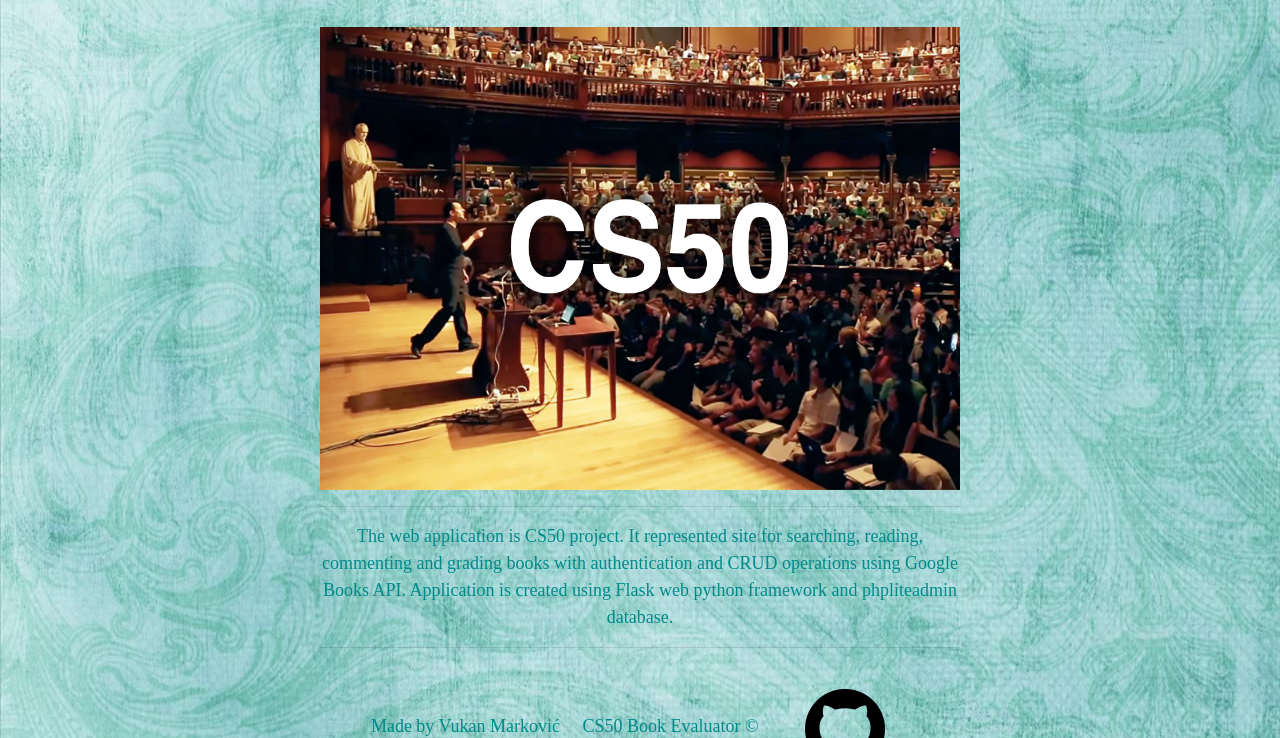
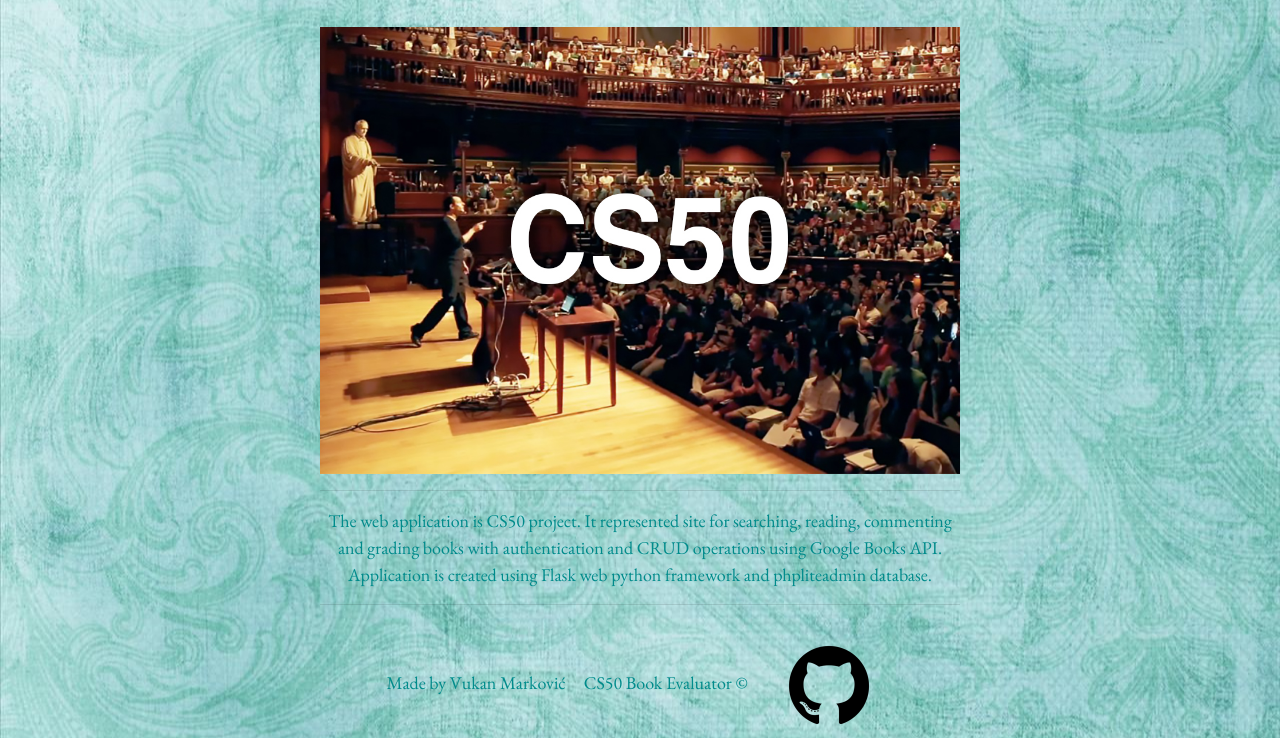
Before and after one commit to vukan-markovic/Book_evaluator, a Flask app: page /about in a window 1280 px wide. Shown: the part 62-800 px from the top of the page. Run offline with Flask 2, Linux system fonts and the light colour scheme; some libraries are stand-ins or nearby versions.

Commit message:
Update layout.html

```diff
--- a/templates/layout.html
+++ b/templates/layout.html
@@ -4,8 +4,8 @@
         <!--setting utf8 charset-->
         <meta charset="utf-8"/>
 
-        <!--add site to google>
-        <meta name="google-site-verification" content="lqdmqSSaYlcE-rMVCmiBg1LJ2l9oInWjUrZTnndC_EU" /-->
+        <!--add site to google-->
+        <meta name="google-site-verification" content="lqdmqSSaYlcE-rMVCmiBg1LJ2l9oInWjUrZTnndC_EU"/>
 
         <!--setting keywords, description and author-->
         <meta name="keywords" content="Book, Google Books API, Grade, Comment, Read, Profile, Diary, Register, Login">
@@ -33,8 +33,8 @@
         <!--http://jquery.com/-->
         <script src="https://code.jquery.com/jquery-latest.min.js"></script>
 
-        <!--import Google fonts>
-        <link href="https://fonts.googleapis.com/css?family=EB+Garamond&subset=latin,latin-ext" rel="stylesheet" type="text/css"-->
+        <!--import Google fonts-->
+        <link href="https://fonts.googleapis.com/css?family=EB+Garamond&subset=latin,latin-ext" rel="stylesheet" type="text/css">
 
         <!--Bootswatch Minty theme-->
         <!--https://bootswatch.com/minty/-->
```
